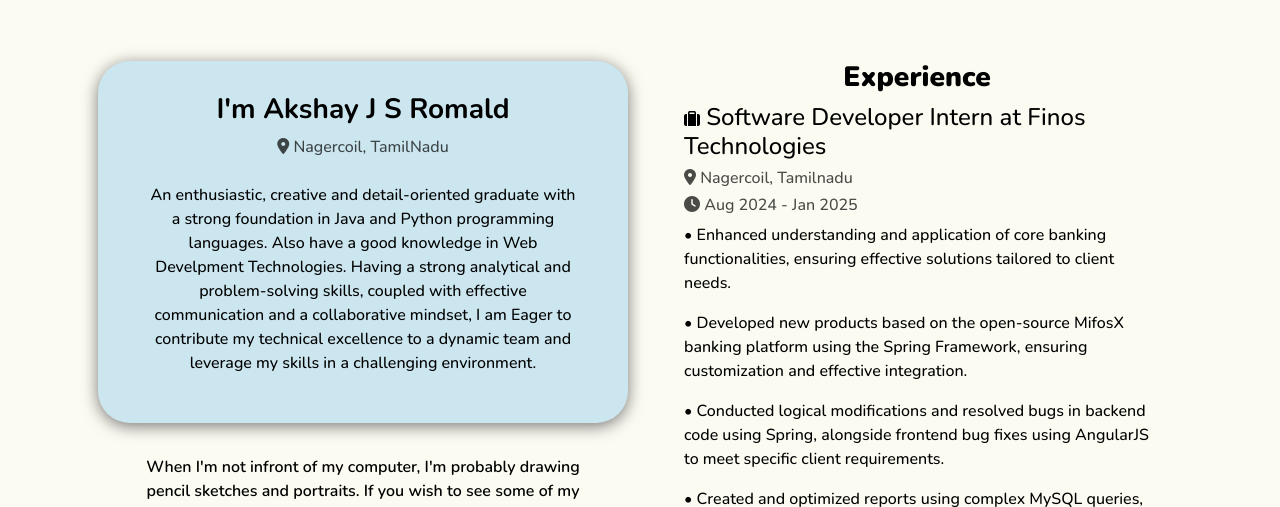
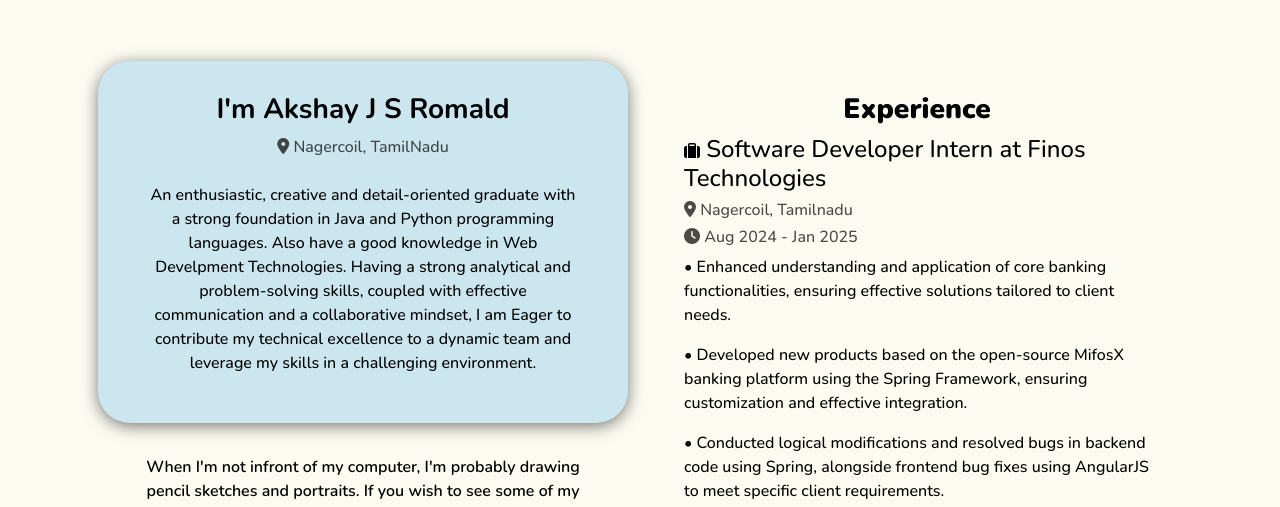
Before and after one commit to akxay98/my_portfolio, a plain HTML site: page index.html in a window 1280 px wide. Shown: the part 905-1412 px from the top of the page. Drawn offline with nearby package versions, Linux system fonts and the light colour scheme.

Commit message:
05-02-2025

```diff
--- a/content.css
+++ b/content.css
@@ -194,7 +194,7 @@
 
 .about .exp
 {
-    padding: 0rem 2rem;
+    padding: 2rem 2rem;
 }
 
 .about .exp h3
```
